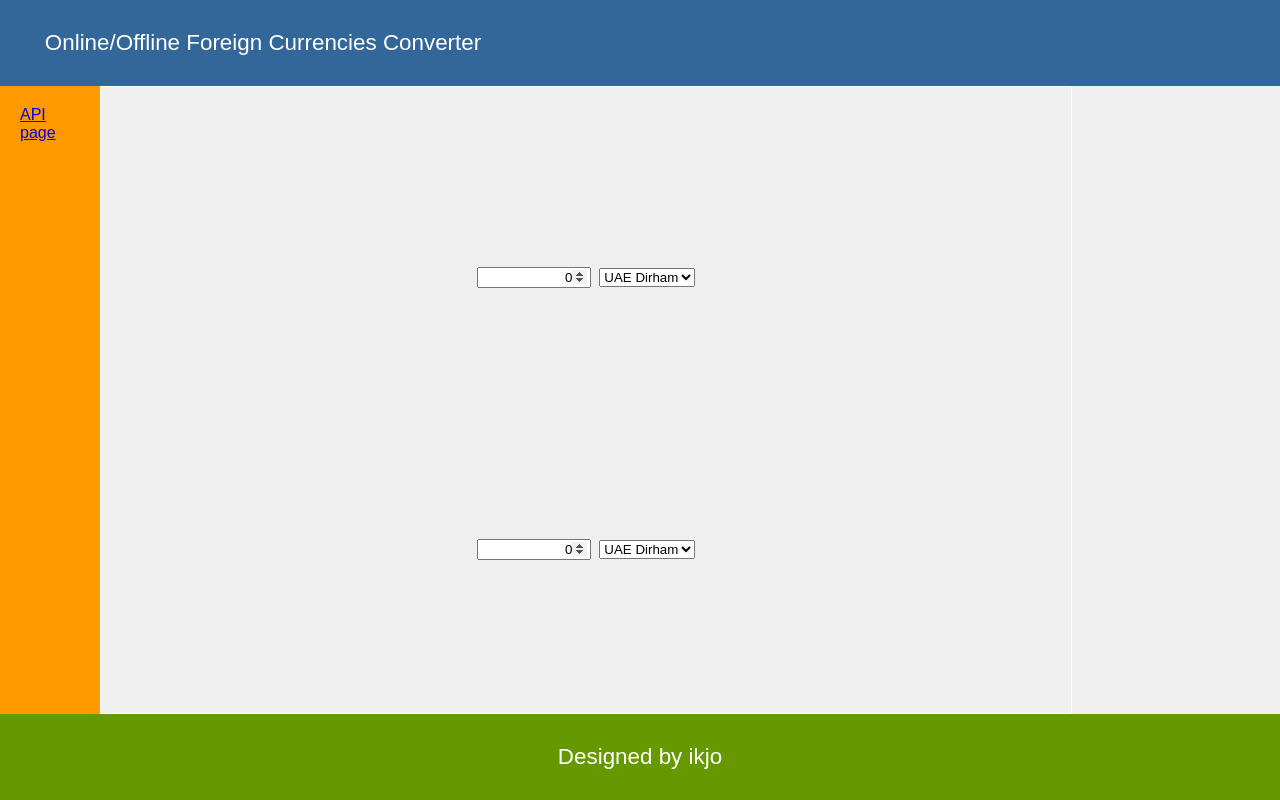
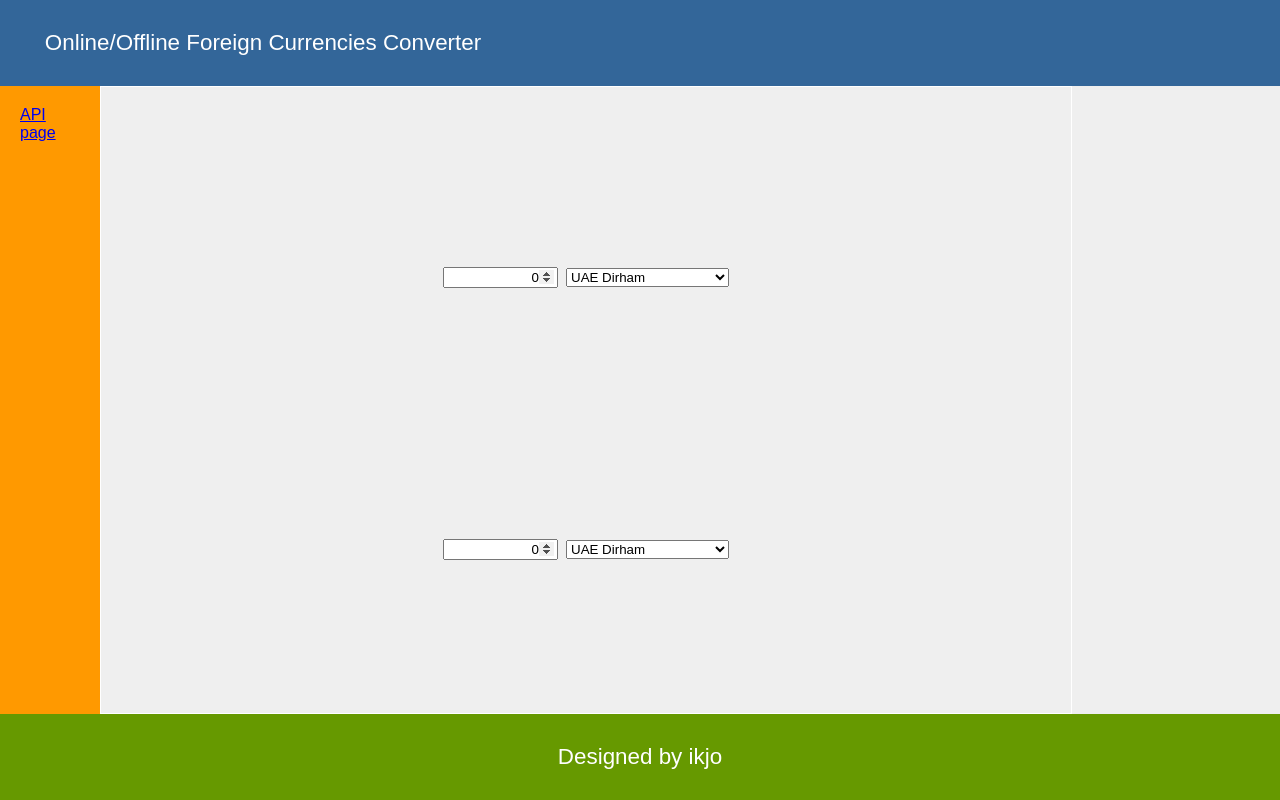
Before and after one commit to janus/janus.github.io, a plain HTML site: page index.html in a window 1280 px wide. Shown: the top 800 px of the page. Drawn offline with Linux system fonts and the light colour scheme.

Commit message:
Edit css v3

```diff
--- a/css/styles.css
+++ b/css/styles.css
@@ -83,7 +83,7 @@ main {
   width: 40%; }
 
 .left select {
-  width: 7.2em; }
+  width: 12.2em; }
 
 input {
   text-align: right;
@@ -94,7 +94,7 @@ input[type=number]::-webkit-outer-spin-button {
   opacity: 1; }
 
 .right select {
-  width: 7.2em; }
+  width: 12.2em; }
 
 .right {
   width: 40%; }
```
